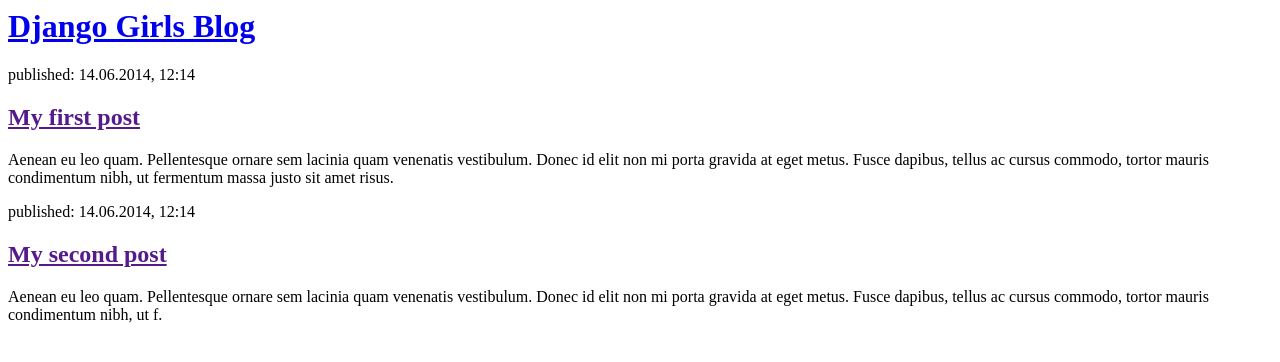
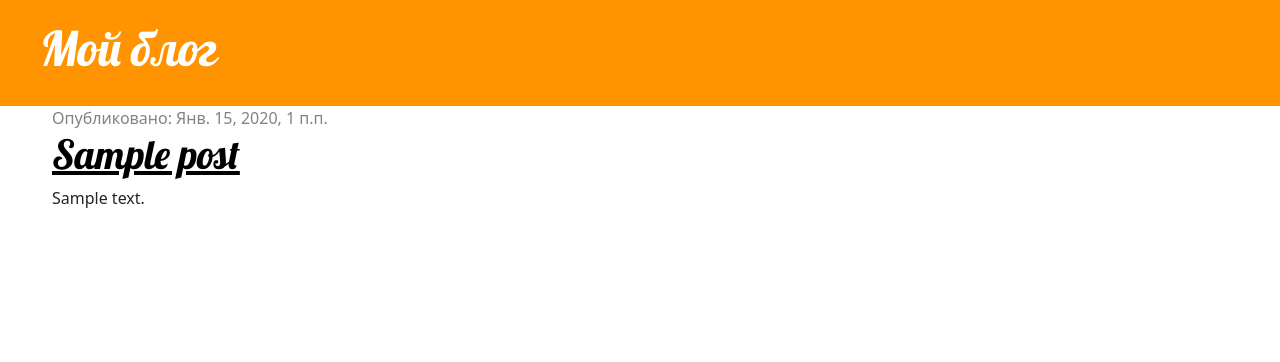
Before and after one commit to starniksm/djangogirls, a Django app: page / in a window 1280 px wide. Shown: the top 362 px of the page. Run offline with Django 3.2, Linux system fonts and the light colour scheme; tables that the repository leaves empty hold one stand-in row (values such as "Sample post").

Commit message:
post_list

```diff
--- /dev/null
+++ b/blog/static/css/blog.css
@@ -0,0 +1,60 @@
+h1, h2, h3, h4 {
+    font-family: 'Lobster', cursive;
+}
+
+.page-header {
+    background-color: #ff9400;
+    margin-top: 0;
+    padding: 20px 20px 20px 40px;
+  }
+
+  .page-header h1,
+  .page-header h1 a,
+  .page-header h1 a:visited,
+  .page-header h1 a:active {
+    color: #ffffff;
+    font-size: 36pt;
+    text-decoration: none;
+  }
+
+  .content {
+    margin-left: 40px;
+  }
+
+  h1,
+  h2,
+  h3,
+  h4 {
+    font-family: 'Lobster', cursive;
+  }
+
+  .date {
+    color: #828282;
+  }
+
+  .save {
+    float: right;
+  }
+
+  .post-form textarea,
+  .post-form input {
+    width: 100%;
+  }
+
+  .top-menu,
+  .top-menu:hover,
+  .top-menu:visited {
+    color: #ffffff;
+    float: right;
+    font-size: 26pt;
+    margin-right: 20px;
+  }
+
+  .post {
+    margin-bottom: 70px;
+  }
+
+  .post h1 a,
+  .post h1 a:visited {
+    color: #000000;
+  }
--- /dev/null
+++ b/blog/templates/blog/base.html
@@ -0,0 +1,33 @@
+{% load static %}
+<html>
+
+<head>
+  <title>Мой блог</title>
+  <link rel="preconnect" href="https://fonts.googleapis.com">
+  <link rel="preconnect" href="https://fonts.gstatic.com" crossorigin>
+  <link href="https://fonts.googleapis.com/css2?family=Lobster&display=swap" rel="stylesheet">
+
+  <link href="https://cdn.jsdelivr.net/npm/bootstrap@5.2.2/dist/css/bootstrap.min.css" rel="stylesheet"
+    integrity="sha384-Zenh87qX5JnK2Jl0vWa8Ck2rdkQ2Bzep5IDxbcnCeuOxjzrPF/et3URy9Bv1WTRi" crossorigin="anonymous">
+  <script src="https://cdn.jsdelivr.net/npm/bootstrap@5.2.2/dist/js/bootstrap.bundle.min.js"
+    integrity="sha384-OERcA2EqjJCMA+/3y+gxIOqMEjwtxJY7qPCqsdltbNJuaOe923+mo//f6V8Qbsw3"
+    crossorigin="anonymous"></script>
+  <link rel="stylesheet" href="{% static 'css/blog.css' %}">
+</head>
+
+<body>
+  <div class="page-header">
+    <h1><a href="/">Мой блог</a></h1>
+  </div>
+
+  <div class="content container">
+    <div class="row">
+      <div class="col-md-8">
+        {%block content%}
+        {%endblock%}
+      </div>
+    </div>
+  </div>
+</body>
+
+</html>
--- a/blog/templates/blog/post_list.html
+++ b/blog/templates/blog/post_list.html
@@ -1,22 +1,16 @@
-<html>
-    <head>
-        <title>Django Girls blog</title>
-    </head>
-    <body>
-        <div>
-            <h1><a href="/">Django Girls Blog</a></h1>
-        </div>
+{% extends 'blog/base.html' %}
 
-        <div>
-            <p>published: 14.06.2014, 12:14</p>
-            <h2><a href="">My first post</a></h2>
-            <p>Aenean eu leo quam. Pellentesque ornare sem lacinia quam venenatis vestibulum. Donec id elit non mi porta gravida at eget metus. Fusce dapibus, tellus ac cursus commodo, tortor mauris condimentum nibh, ut fermentum massa justo sit amet risus.</p>
-        </div>
+<h1><a href=""> Мой блог</a></h1>
 
-        <div>
-            <p>published: 14.06.2014, 12:14</p>
-            <h2><a href="">My second post</a></h2>
-            <p>Aenean eu leo quam. Pellentesque ornare sem lacinia quam venenatis vestibulum. Donec id elit non mi porta gravida at eget metus. Fusce dapibus, tellus ac cursus commodo, tortor mauris condimentum nibh, ut f.</p>
-        </div>
-    </body>
-</html>
+{% block content %}
+{% for post in posts %}
+<div class="post">
+  <div class="date">
+    Опубликовано:
+    {{ post.published_date }}
+  </div>
+  <h1><a href="{%url 'post_detail' pk=post.pk%}">{{ post.title }}</a></h1>
+  <p>{{ post.text|linebreaksbr }}</p>
+</div>
+{% endfor %}
+{% endblock %}
--- a/blog/urls.py
+++ b/blog/urls.py
@@ -3,4 +3,5 @@
 
 urlpatterns = [
     path('', views.post_list, name='post_list'),
+    path('post/<int:pk>/', views.post_detail, name='post_detail'),
 ]
--- a/blog/views.py
+++ b/blog/views.py
@@ -1,4 +1,12 @@
-from django.shortcuts import render
+from django.shortcuts import render, get_object_or_404
+from django.utils import timezone
+from .models import Post
+
 
 def post_list(request):
-    return render(request, 'blog/post_list.html', {})
+    posts = Post.objects.filter(published_date__lte=timezone.now()).order_by('published_date')
+    return render(request, 'blog/post_list.html', {'posts': posts})
+
+def post_detail(request, pk):
+    post = get_object_or_404(Post, pk=pk)
+    return render(request, 'blog/post_detail.html', {'post': post})
```
Also changed, not shown: blog/templates/blog/post_detail.html (added, +13 -0 lines).
